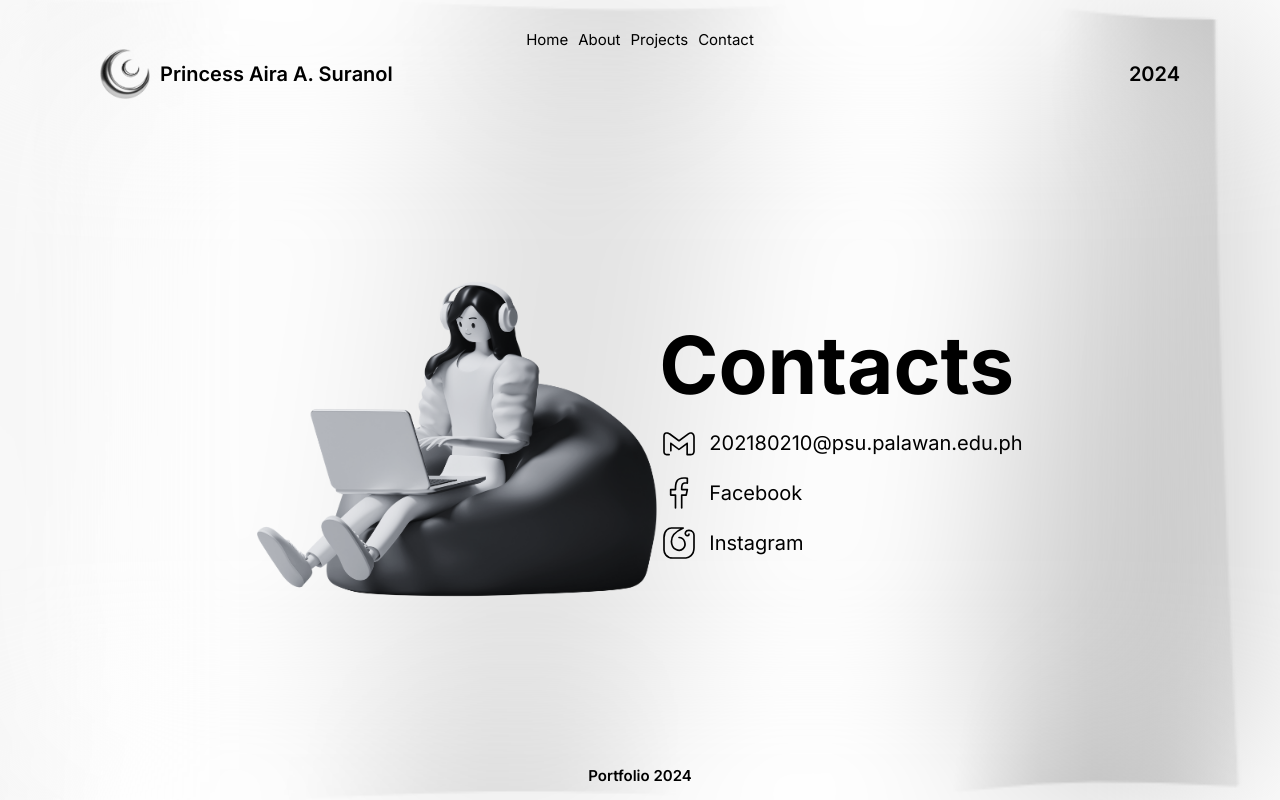
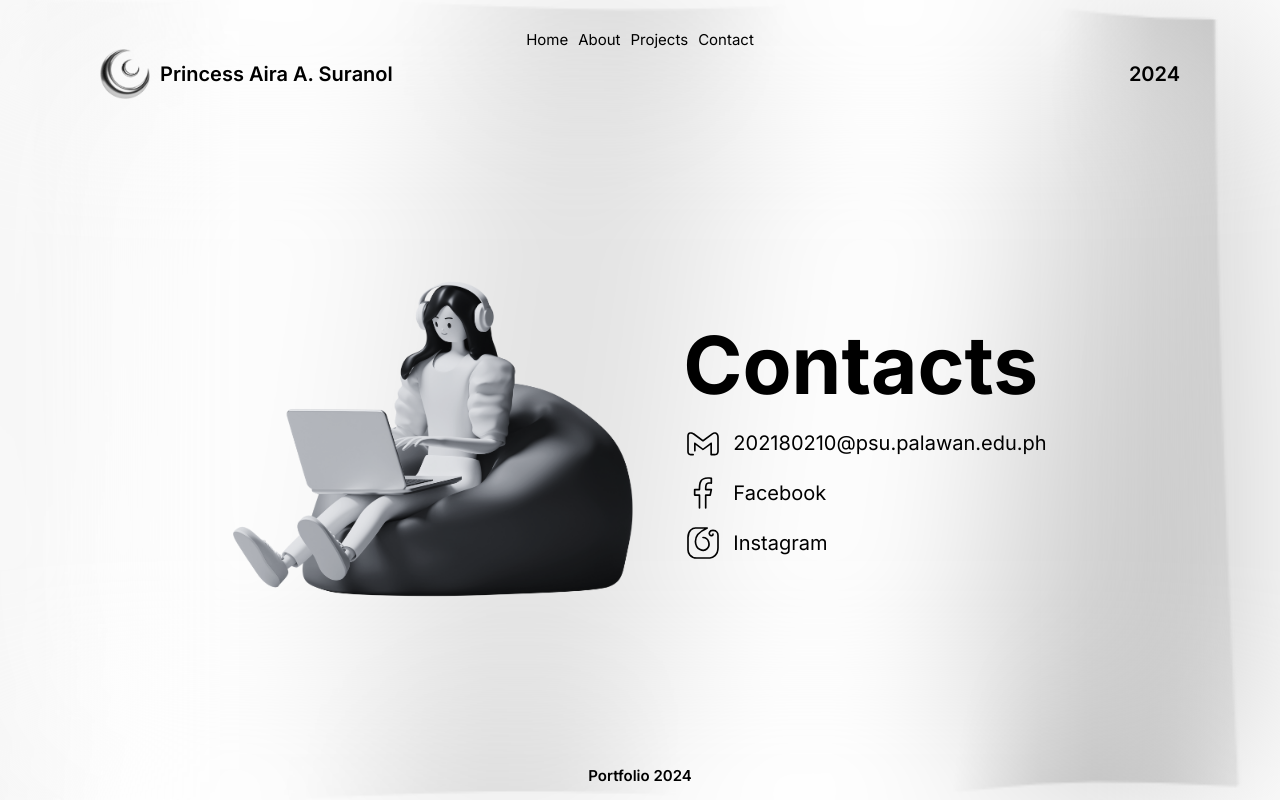
Before and after one commit to Airasu/myPortfolio, a Django app: page /contact in a window 1280 px wide. Run offline with Django 5.2, Linux system fonts and the light colour scheme.

Commit message:
Added few changes

```diff
--- a/portfolio/static/css/style.css
+++ b/portfolio/static/css/style.css
@@ -140,7 +140,7 @@ main .content .home h1 {
     align-items: center;
     font-size: normal;
     justify-content: center;
-    gap: 0.2em;
+    gap: 5em;
     padding: 13em 0 0 0;
 
 }
@@ -173,7 +173,6 @@ main .content .home h1 {
 .contact .links img {
     width: 2em;
     height: 2em;
-    gap: 3em;
 }
 
 .projects h1 {
--- a/portfolio/templates/pages/contact.html
+++ b/portfolio/templates/pages/contact.html
@@ -13,8 +13,6 @@
             <a href="https://www.instagram.com/helloo.suuu/" target="_blank">
                 <img src="{% static "images/ig.svg" %}" alt="profile" class="profile">
                 Instagram</a>
-
-
         </div>
     </div>
 {% endblock content %}
```
